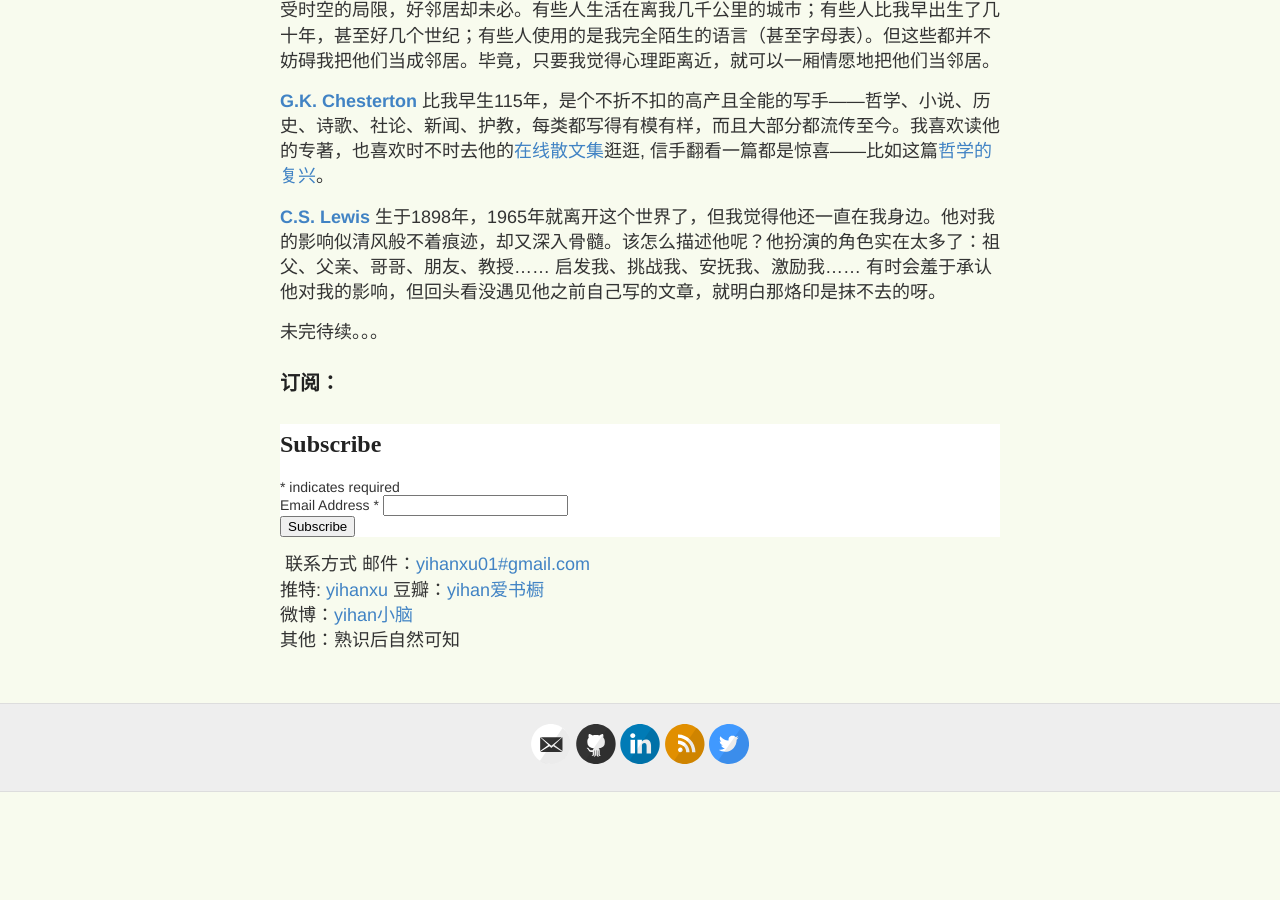
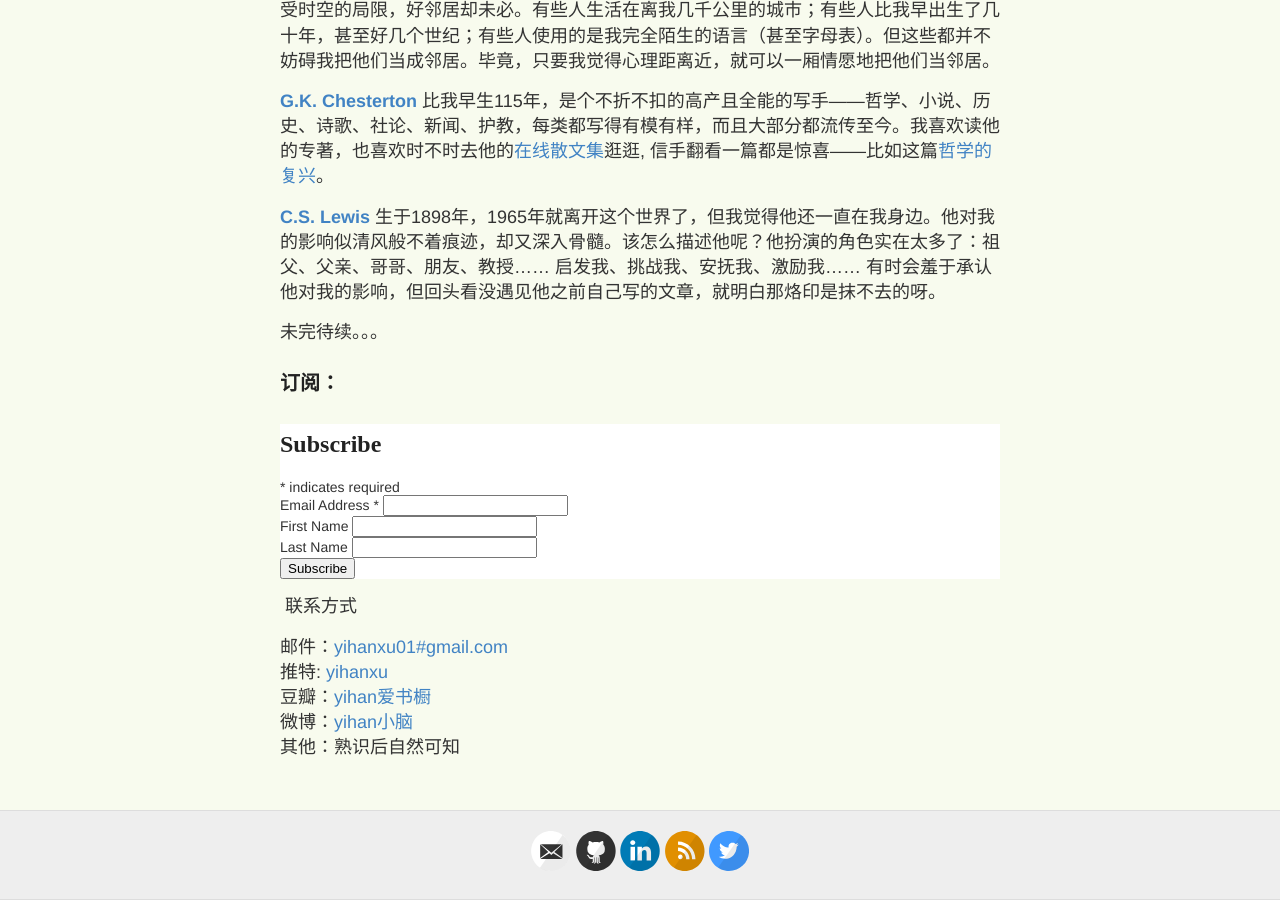
Before and after one commit to yihanxu/yihanxu.github.io, a Jekyll site: the page built from about.md, in a window 1280 px wide and 900 px high, scrolled down 1060 px. Built offline with Jekyll 4.4.1, drawn with Linux system fonts in a browser that asks for light colours; comment, search, counter and statistics services are not loaded; before the commit the page ends 1852 px from its top, so only the background shows below that.

Commit message:
update subscribe

```diff
--- a/about.md
+++ b/about.md
@@ -47,6 +47,14 @@ comments: true
 </label>
 	<input type="email" value="" name="EMAIL" class="required email" id="mce-EMAIL">
 </div>
+<div class="mc-field-group">
+	<label for="mce-FNAME">First Name </label>
+	<input type="text" value="" name="FNAME" class="" id="mce-FNAME">
+</div>
+<div class="mc-field-group">
+	<label for="mce-LNAME">Last Name </label>
+	<input type="text" value="" name="LNAME" class="" id="mce-LNAME">
+</div>
 	<div id="mce-responses" class="clear">
 		<div class="response" id="mce-error-response" style="display:none"></div>
 		<div class="response" id="mce-success-response" style="display:none"></div>
@@ -60,8 +68,9 @@ comments: true
 <!--End mc_embed_signup-->
 
 **‌** 联系方式
+
 邮件：[yihanxu01#gmail.com](mailto:email@domain.com) <br>
-推特: [yihanxu](http://twitter.com/yihanxu)
+推特: [yihanxu](http://twitter.com/yihanxu) <br>
 豆瓣：[yihan爱书橱](http://www.douban.com/people/yummyhue) <br>
 微博：[yihan小脑](http://weibo.com/bookmarkyihan) <br>
-其他：熟识后自然可知
+其他：熟识后自然可知 <br>
```
